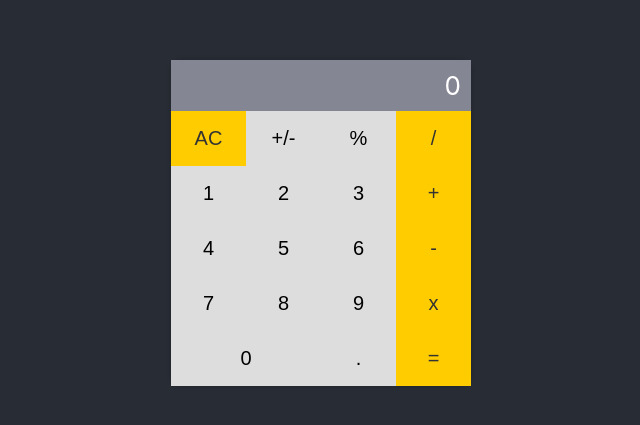
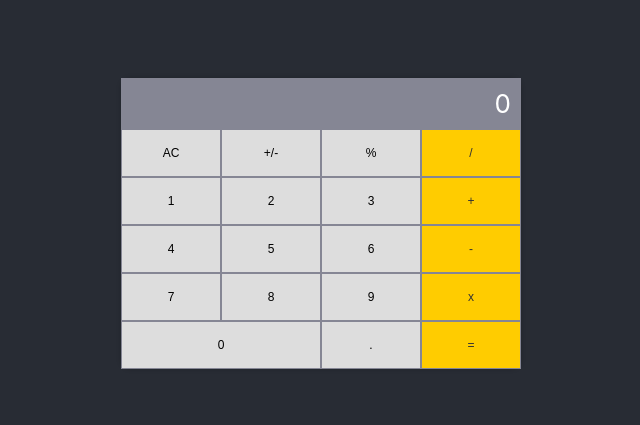
Before and after one commit to ClaudiaRojasSoto/math_magicians, a React (Create React App) app: page / in a window 1280 px wide. Shown: the part 177-602 px from the top of the page, without its empty margins (319-959 px from the left). Built offline with nearby package versions, Linux system fonts and the light colour scheme.

Commit message:
Change the style for clear button and the button size on calculator.css file

```diff
--- a/src/components/calculator.css
+++ b/src/components/calculator.css
@@ -1,5 +1,5 @@
 .calculator {
-  width: 300px;
+  width: 400px;
   background-color: #f0f0f0;
   padding: 0;
   border-radius: 10px;
@@ -21,8 +21,8 @@
 
 .button {
   background-color: #ddd;
-  border: none;
-  font-size: 20px;
+  border: 1px solid #858694;
+  font-size: 12px;
   padding: 16px;
   cursor: pointer;
   width: calc(25%);
@@ -32,7 +32,6 @@
   width: calc(50%);
 }
 
-.clear,
 .operator {
   background-color: #fc0;
   color: #333;
```
